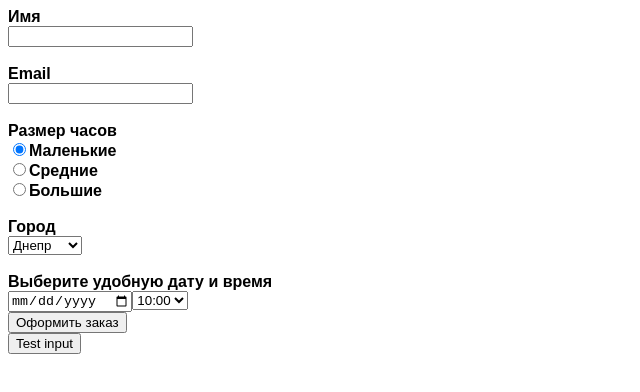
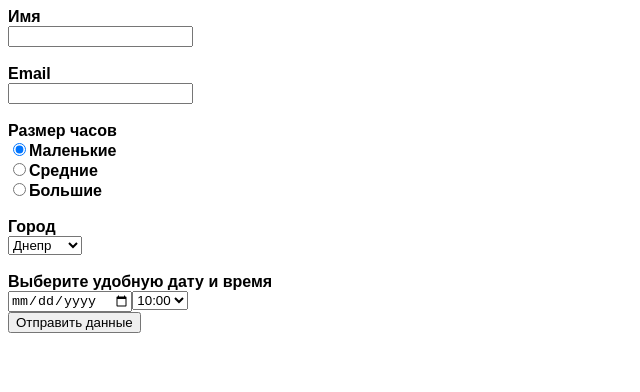
Before and after one commit to QuirkySparkles/Clockware, a Vue app in the folder client/: page / in a window 1280 px wide. Shown: the top 392 px of the page, without its empty margins (0-640 px from the left). Built offline with nearby package versions, Linux system fonts and the light colour scheme.

Commit message:
Update App.vue

```diff
--- a/client/src/components/App.vue
+++ b/client/src/components/App.vue
@@ -1,6 +1,6 @@
 <template>
     <div id="mainForm">
-        <form method="post">
+        <form>
             <label>Имя</label><br>
             <input type="text" minlength="3" v-model.lazy.trim="name" class="mainform" required><br><br>
             <label>Email</label><br>
@@ -21,13 +21,14 @@
             <select v-model="orderTime">
                 <option v-for="time in times">{{time}}:00</option>
             </select><br>
-            <input type="submit" value="Оформить заказ">
         </form>
-        <button v-on:click="gatherData">Test input</button>
+        <button v-on:click="gatherData">Отправить данные</button>
     </div>
 </template>
 
 <script>
+    import axios from 'axios';
+
     function InputError(property) {
         Error.call(this, property);
         this.name = "InputError";
@@ -36,6 +37,10 @@
         this.stack = (new Error()).stack;
     }
     InputError.prototype = Object.create(Error.prototype);
+
+    var instance = axios.create({
+        baseURL: 'http://localhost:8081'
+    });
 
     export default {
         name: "app",
@@ -93,7 +98,13 @@
                         orderDate: this.orderDate,
                         orderTime: this.orderTime
                     }
-                    console.log(JSON.stringify(client));
+                    instance.post("/", client)
+                        .then(function (response) {
+                            console.log(response);
+                        })
+                        .catch(function (error) {
+                            console.log(error);
+                        });
                     }
                 }
                 catch(err) {
```
